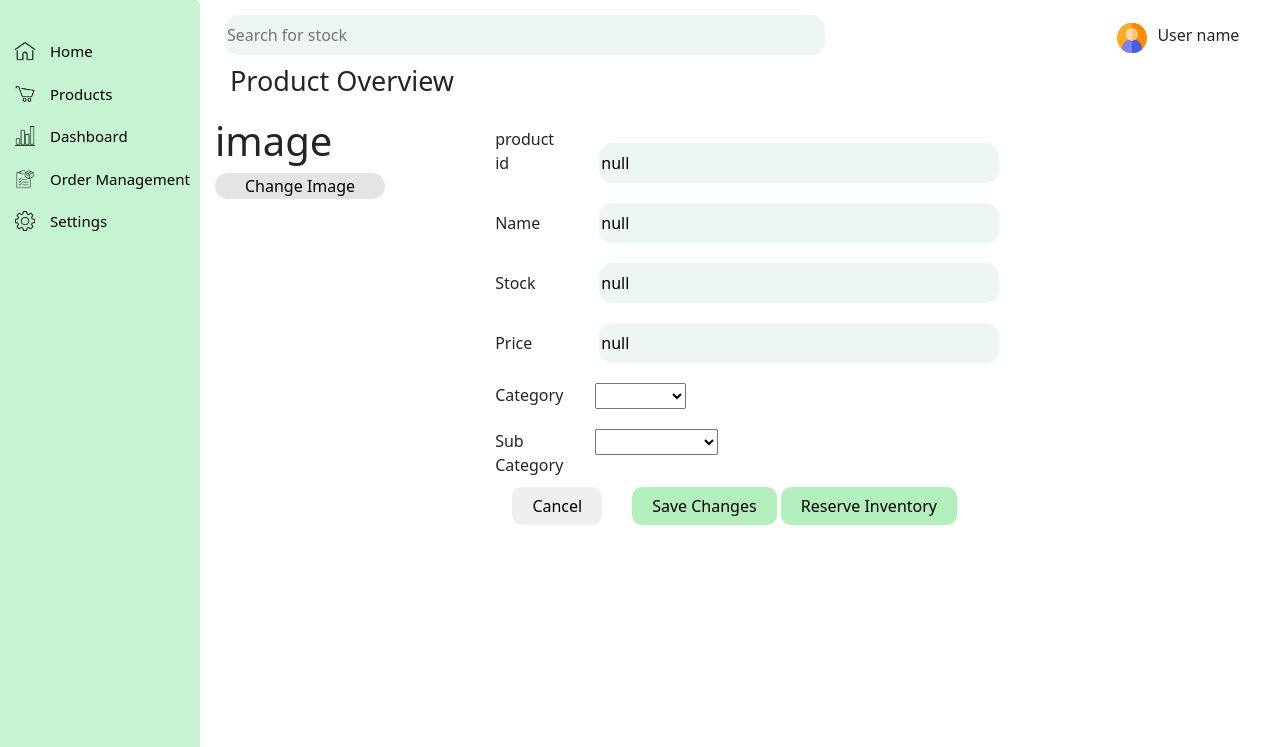
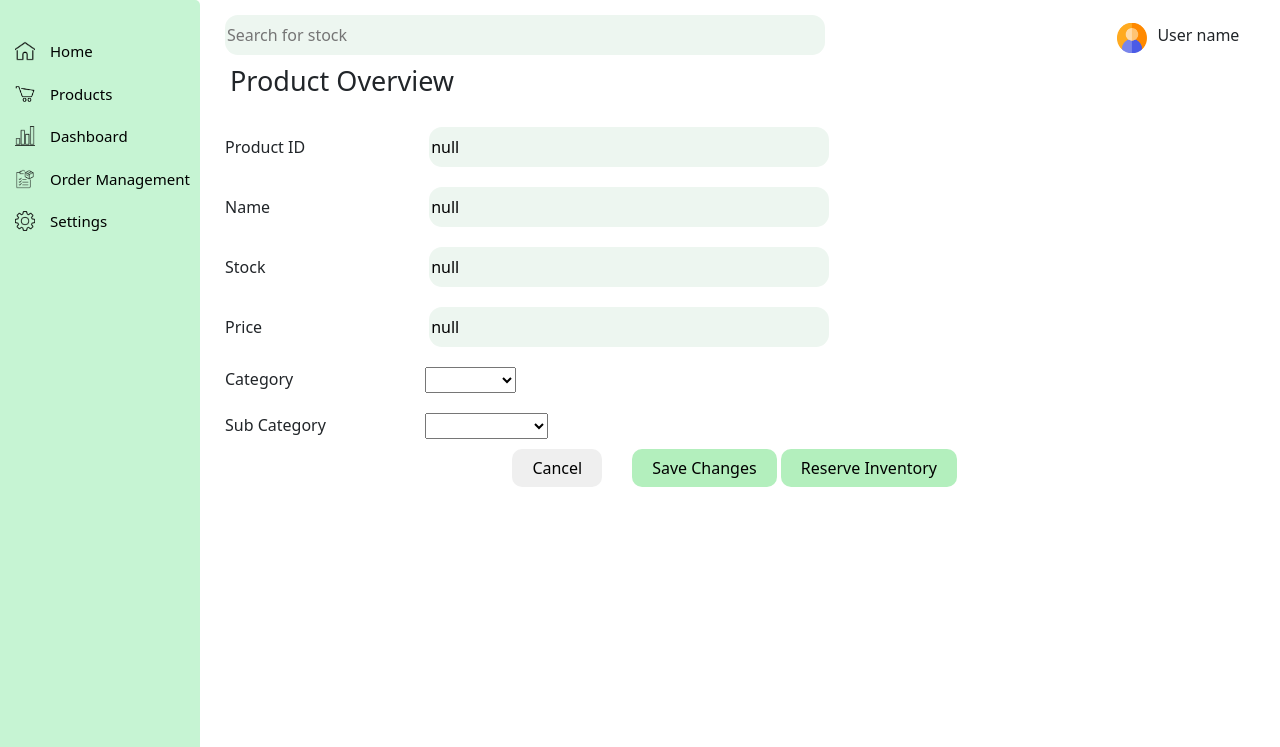
Before and after one commit to 80qah/3004_ecommerce, a website: page product-item.html in a window 1280 px wide. Shown: the top 747 px of the page. Drawn offline with nearby package versions, Linux system fonts and the light colour scheme; no server answers.

Commit message:
update ui product

```diff
--- a/product-item.html
+++ b/product-item.html
@@ -167,8 +167,7 @@
         padding: 10px;
       }
       .info label {
-        padding-right: 50px;
-        width: 100px;
+        width: 200px;
       }
 
       #changebtn {
@@ -258,17 +257,9 @@
           <h3 id="sales-header">Product Overview</h3>
         </div>
         <div class="overview">
-          <div class="bottom-left">
-            <div>
-              <h1>image</h1>
-            </div>
-            <div>
-              <button id="changebtn">Change Image</button>
-            </div>
-          </div>
           <div class="bottom-right">
             <div class="info">
-              <label>product id</label>
+              <label>Product ID</label>
               <input type="text" id="product-input" />
             </div>
             <div class="info">
```
